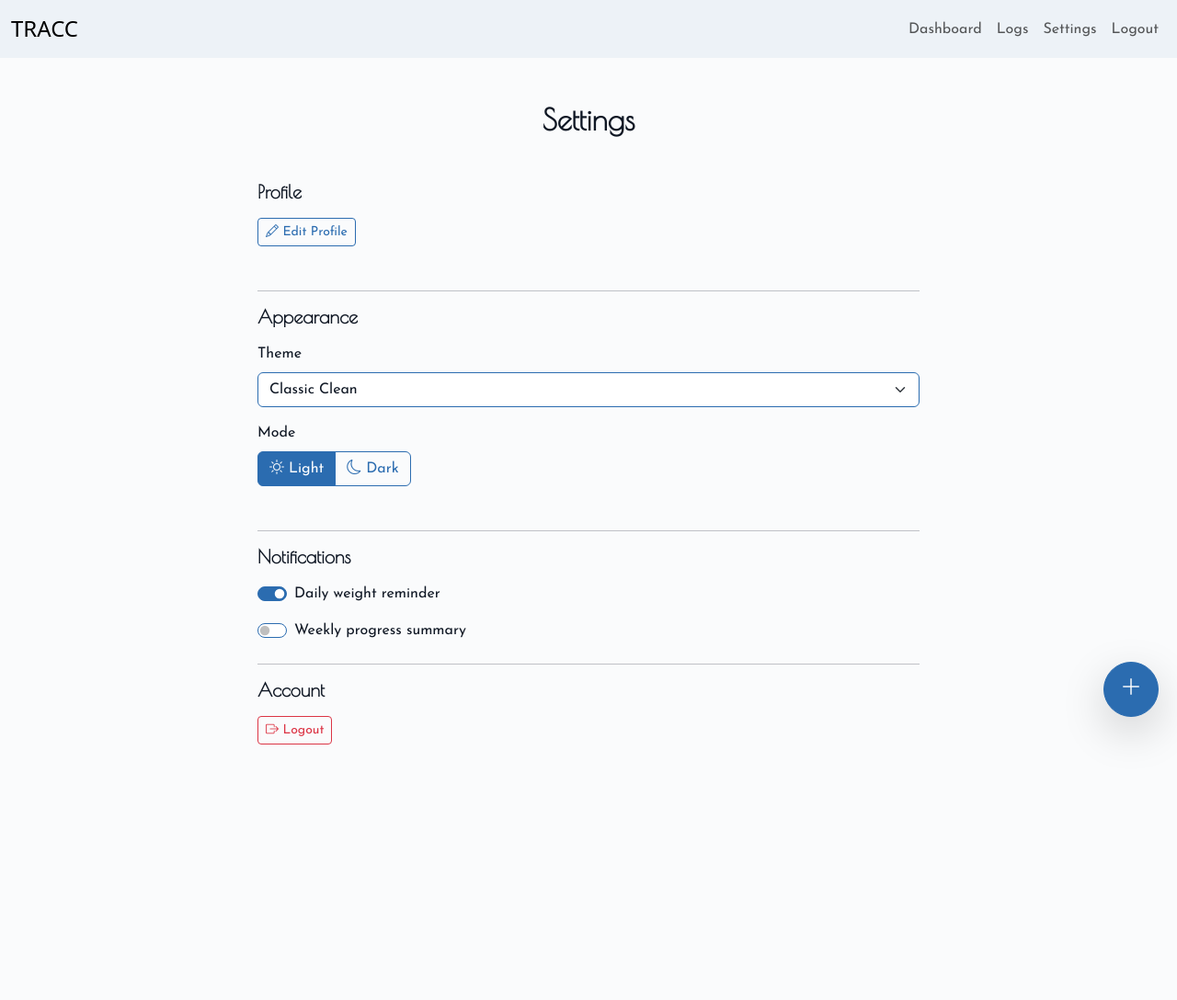
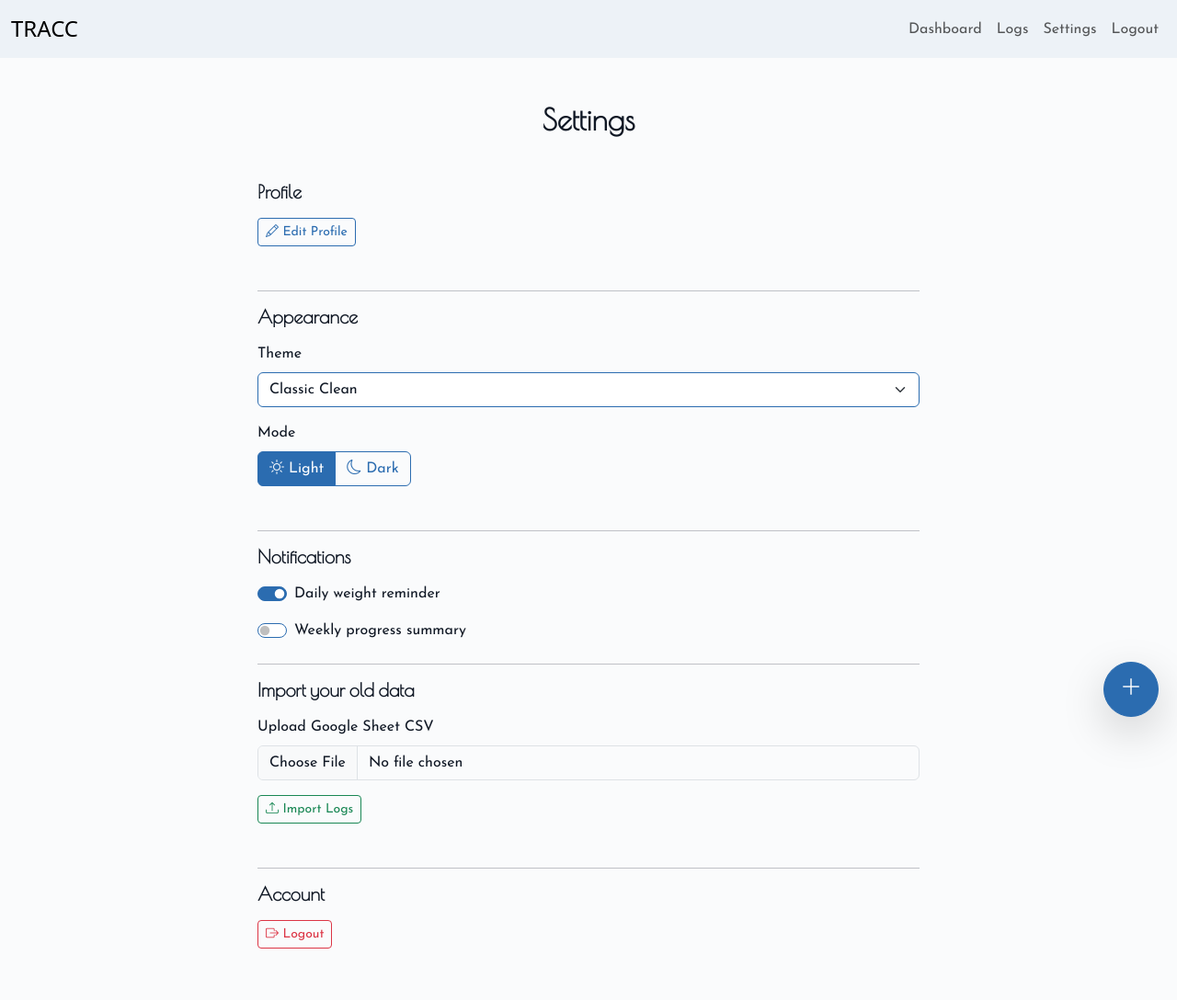
Before and after one commit to HrishiShinde/Tracc, a Django app: page /settings/ in a window 1280 px wide. Shown: the whole page at 92% size. Before the commit the page ends 810 px from the top, so only its background shows below. Run offline with Django 5.2, Linux system fonts and the light colour scheme; the visitor is signed in with stand-in values (Sample User, id 1); some web fonts are replaced.

Commit message:
BMI Colors fixed and Added import functionality.

```diff
--- a/static/css/themes.css
+++ b/static/css/themes.css
@@ -112,9 +137,17 @@
   --bs-navbar-bg: var(--navbar-color);
 }
 
-/* =====================
+/*
+=====================
   THEME: Classic Clean
-   ===================== */
+=====================
+*/
+[data-theme-family="classic"] {
+  --bmi-underweight: #0d6efd;
+  --bmi-normal: #198754;
+  --bmi-overweight: #ffc107;
+  --bmi-obese: #dc3545;
+}
 [data-theme-family="classic"][data-bs-theme="light"] {
   --bg-color: #FAFBFC;
   --text-color: #0F1724;
--- a/templates/dashboard/settings.html
+++ b/templates/dashboard/settings.html
@@ -75,6 +75,23 @@
 
             <hr>
 
+            <!-- Import Logs -->
+            <div class="mb-5">
+                <h5 class="fw-semibold mb-3">Import your old data</h5>
+                <form method="POST" enctype="multipart/form-data" action="{% url 'import_logs' %}">
+                    {% csrf_token %}
+                    <div class="mb-3">
+                        <label for="csvFile" class="form-label">Upload Google Sheet CSV</label>
+                        <input class="form-control" type="file" name="csv_file" id="csvFile" accept=".csv" required>
+                    </div>
+                    <button type="submit" class="btn btn-outline-success btn-sm">
+                        <i class="bi bi-upload"></i> Import Logs
+                    </button>
+                </form>
+            </div>
+
+            <hr>
+
             <!-- Account Section -->
             <div class="mb-2">
                 <h5 class="fw-semibold mb-3">Account</h5>
--- a/templates/layout/base.html
+++ b/templates/layout/base.html
@@ -122,6 +122,8 @@
         if ("serviceWorker" in navigator) {
             navigator.serviceWorker.register("{% static 'js/service-worker.js' %}");
         }
+        const tooltipTriggerList = document.querySelectorAll('[data-bs-toggle="tooltip"]')
+        const tooltipList = [...tooltipTriggerList].map(tooltipTriggerEl => new bootstrap.Tooltip(tooltipTriggerEl))
 
         function openAddModal() {
             document.getElementById('modalTitle').innerText = "Add Weight Log";
--- a/weight/urls.py
+++ b/weight/urls.py
@@ -15,6 +15,7 @@ urlpatterns = [
 
     # Dashboard
     path('dashboard/', views.dashboard, name='dashboard'),
+    path("import-logs/", views.import_logs, name="import_logs"),
 
     # Logs
     path('logs/', views.weightlog_list, name='weightlog_list'),
--- a/weight/views.py
+++ b/weight/views.py
@@ -4,10 +4,13 @@ from django.contrib.auth.decorators import login_required
 from django.contrib import messages
 from django.contrib.auth.models import User
 from django.http import JsonResponse
+from django.utils import timezone
+from django.db import connection
 
 from .models import Profile, WeightLog
-from django.utils import timezone
-from django.db import connection
+import csv
+import io
+from datetime import datetime
 
 # ---------- Register ----------
 def register_view(request):
@@ -106,22 +109,44 @@ def dashboard(request):
     latest_log = profile.weightlog_set.order_by('-date').first()
     recent_logs = profile.weightlog_set.exclude(weight__isnull=True).order_by('-date')
 
+    # BMI and Progress.
     bmi = None
     progress = None
     latest_weight_log = profile.weightlog_set.exclude(weight__isnull=True).order_by('-date').first()
     latest_weight = latest_weight_log.weight if latest_weight_log else 0
+    if profile.target_weight and latest_log:
+        start_weight = recent_logs.last().weight if recent_logs else latest_weight
+        progress = round(((start_weight - latest_weight) / (start_weight - profile.target_weight)) * 100, 2)
     if profile.height_cm and latest_log:
         height_m = profile.height_cm / 100
         bmi = round(latest_weight / (height_m ** 2), 2)
-    if profile.target_weight and latest_log:
-        start_weight = recent_logs.last().weight if recent_logs else latest_weight
-        progress = round(((start_weight - latest_weight) / (start_weight - profile.target_weight)) * 100, 2)
+
+    # BMI Styles and details.
+    if bmi < 18.5:
+        bmi_class = "Underweight"
+        style = "bmi-underweight"
+    elif bmi < 25:
+        bmi_class = "Normal"
+        style = "bmi-normal"
+    elif bmi < 30:
+        bmi_class = "Overweight"
+        style = "bmi-overweight"
+    else:
+        bmi_class = "Obese"
+        style = "bmi-obese"
+
+    bmi_data = {
+        "value": round(bmi, 1),
+        "class": bmi_class,
+        "style": style
+    }
 
     context = {
         'profile': profile,
         'latest_log': latest_log,
         'recent_logs': recent_logs[:5],
         'bmi': bmi,
+        'bmi_data': bmi_data,
         'progress': progress,
         'today_log': today_log,
         'clock_in_time': today_log.check_in_at.isoformat() if today_log and today_log.check_in_at else None,
@@ -186,6 +211,60 @@ def settings(request):
     return render(request, 'dashboard/settings.html')
 
 
+# ---------- Import Logs ----------
+@login_required
+def import_logs(request):
+    if request.method == "POST" and request.FILES.get("csv_file"):
+        csv_file = request.FILES["csv_file"]
+
+        # Ensure it's CSV
+        if not csv_file.name.endswith(".csv"):
+            messages.error(request, "Please upload a valid CSV file.")
+            return redirect("settings")
+
+        # Decode file
+        data = csv_file.read().decode("utf-8")
+        io_string = io.StringIO(data)
+        reader = csv.DictReader(io_string)
+
+        profile = request.user.profile
+        imported_count = 0
+
+        for row in reader:
+            try:
+                # Parse date
+                date_obj = datetime.strptime(row["Date"], "%d/%m/%y").date()
+
+                weight = float(row["Weight (kg)"]) if row["Weight (kg)"] else None
+                notes = row.get("Notes/Mood", "")
+
+                # Avoid duplicates
+                log, created = WeightLog.objects.get_or_create(
+                    profile=profile,
+                    date=date_obj,
+                    defaults={"weight": weight, "notes": notes}
+                )
+
+                if not created:
+                    # If already exists, update
+                    log.weight = weight
+                    log.notes = notes
+                    log.save()
+
+                imported_count += 1
+
+            except Exception as e:
+                print(f"Row skipped due to error: {e}")
+                continue
+
+        messages.success(request, f"{imported_count} logs imported successfully!")
+        return redirect("settings")
+
+    messages.error(request, "No file uploaded.")
+    return redirect("settings")
+
+
+
 def health_view(request):
     db_status = False
     try:
```
Also changed, not shown: other parts of static/css/themes.css (+111 -22 lines), PATCH.md (+2 -2 lines), RELEASE_NOTES.md (added, +28 -0 lines), templates/dashboard/dashboard.html (+12 -2 lines). Lines whose indentation alone changed are shown as unchanged.
